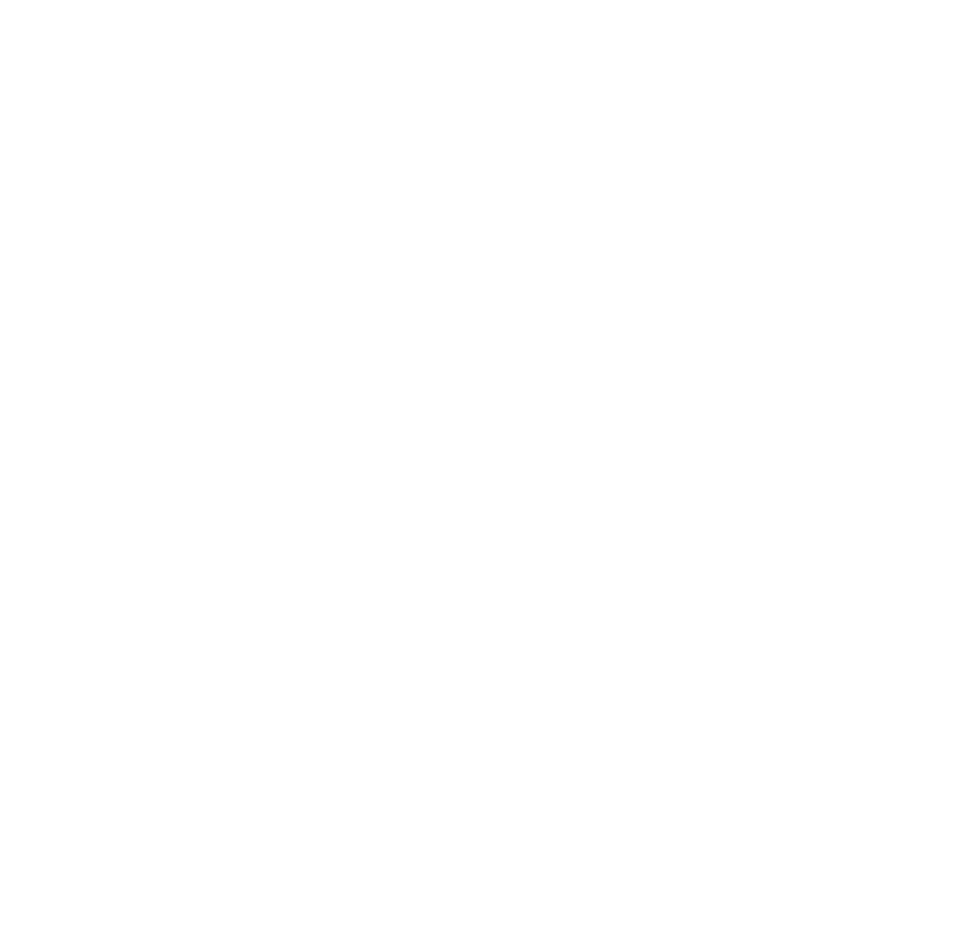
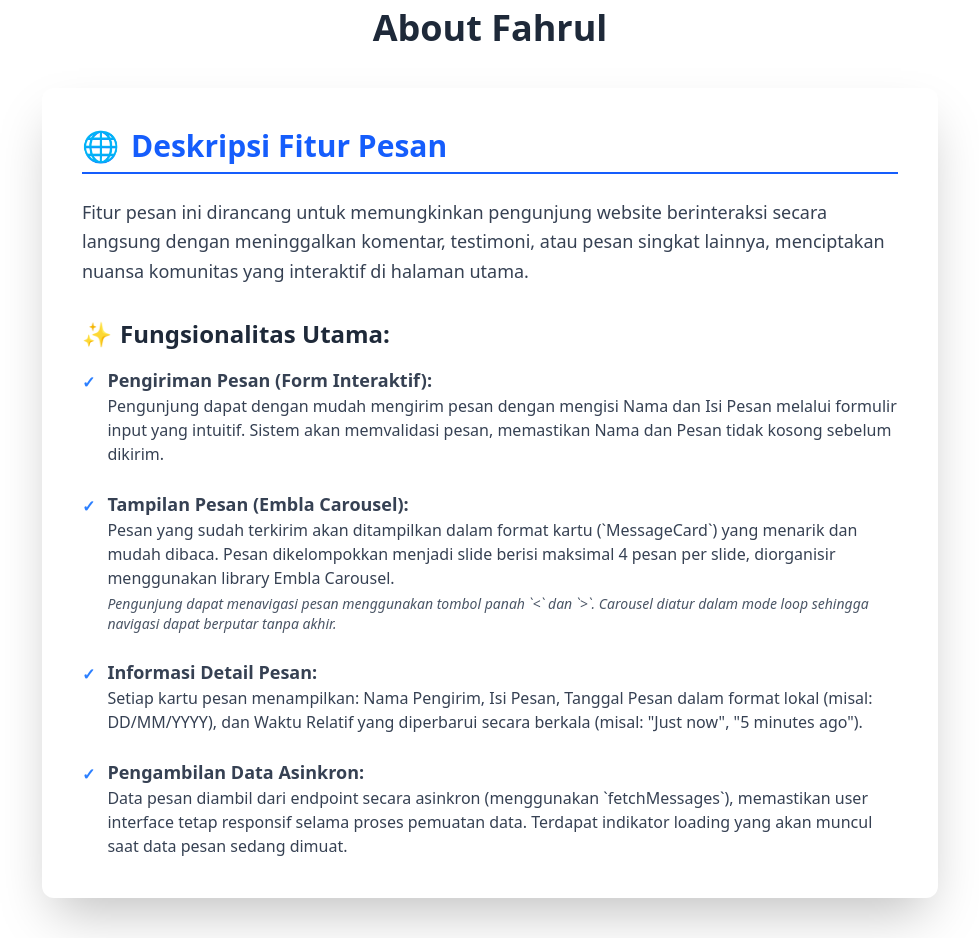
Before and after one commit to Firdaun/latihan-fullstack, a React (Vite) app in the folder frontend/: page / in a window 1280 px wide. Shown: the part 880-1818 px from the top of the page, without its empty margins (150-1129 px from the left). Before the commit the page ends 940 px from the top, so only its background shows below. Built offline with nearby package versions, Linux system fonts and the light colour scheme; no server answers; a web font is replaced by a local one.

Commit message:
nambahkan about dan deskripsi web

```diff
--- a/frontend/src/App.jsx
+++ b/frontend/src/App.jsx
@@ -28,6 +28,7 @@
     return (
         <>
             <HeroSection />
+            <Deskripsi/>
         </>
     )
 }
@@ -114,7 +115,7 @@
     return (
         <>
             <div className="flex flex-col bg-blue-50 items-center justify-center text-center mt-20 gap-5">
-                <h1 className="text-transparent bg-clip-text bg-linear-to-r from-purple-600 via-pink-500 to-yellow-500 text-5xl font-DMSerif py-20">Welcome to our website!</h1>
+                <h1 className="text-transparent bg-clip-text bg-linear-to-r from-purple-600 via-pink-500 to-yellow-500 text-5xl font-DMSerif py-20">Welcome to Fahrul's website!</h1>
             </div>
             <h1 className="place font-semibold text-4xl">Message</h1>
 
@@ -190,3 +191,60 @@
         </div>
     );
 }
+
+function Deskripsi() {
+    return (
+        <>
+            <div className="place px-4 sm:px-6 lg:px-8 py-10">
+            <h2 className="text-4xl font-bold text-center mb-10 text-gray-800">
+                About Fahrul
+            </h2>
+
+            <section className="max-w-4xl mx-auto bg-white p-6 md:p-10 rounded-xl shadow-2xl">
+                <h3 className="text-3xl font-semibold mb-6 border-b-2 pb-2 text-blue-600 flex items-center">
+                    <span role="img" aria-label="globe" className="mr-3">🌐</span> Deskripsi Fitur Pesan
+                </h3>
+                <p className="text-lg text-gray-700 mb-8 leading-relaxed">
+                    Fitur pesan ini dirancang untuk memungkinkan pengunjung website berinteraksi secara langsung dengan meninggalkan komentar, testimoni, atau pesan singkat lainnya, menciptakan nuansa komunitas yang interaktif di halaman utama.
+                </p>
+
+                <h4 className="text-2xl font-bold mb-4 text-gray-800 flex items-center">
+                    <span role="img" aria-label="sparkles" className="mr-2 text-yellow-500">✨</span> Fungsionalitas Utama:
+                </h4>
+
+                <ul className="space-y-6 text-gray-700">
+                    <li className="flex">
+                        <span className="text-blue-500 font-bold mr-3 mt-1">✓</span>
+                        <div>
+                            <p className="font-semibold text-lg">Pengiriman Pesan (Form Interaktif):</p>
+                            <p>Pengunjung dapat dengan mudah mengirim pesan dengan mengisi Nama dan Isi Pesan melalui formulir input yang intuitif. Sistem akan memvalidasi pesan, memastikan Nama dan Pesan tidak kosong sebelum dikirim.</p>
+                        </div>
+                    </li>
+                    <li className="flex">
+                        <span className="text-blue-500 font-bold mr-3 mt-1">✓</span>
+                        <div>
+                            <p className="font-semibold text-lg">Tampilan Pesan (Embla Carousel):</p>
+                            <p>Pesan yang sudah terkirim akan ditampilkan dalam format kartu (`MessageCard`) yang menarik dan mudah dibaca. Pesan dikelompokkan menjadi slide berisi maksimal 4 pesan per slide, diorganisir menggunakan library Embla Carousel.</p>
+                            <p className="mt-1 text-sm italic text-gray-600">Pengunjung dapat menavigasi pesan menggunakan tombol panah `&lt;` dan `&gt;`. Carousel diatur dalam mode loop sehingga navigasi dapat berputar tanpa akhir.</p>
+                        </div>
+                    </li>
+                    <li className="flex">
+                        <span className="text-blue-500 font-bold mr-3 mt-1">✓</span>
+                        <div>
+                            <p className="font-semibold text-lg">Informasi Detail Pesan:</p>
+                            <p>Setiap kartu pesan menampilkan: Nama Pengirim, Isi Pesan, Tanggal Pesan dalam format lokal (misal: DD/MM/YYYY), dan Waktu Relatif yang diperbarui secara berkala (misal: "Just now", "5 minutes ago").</p>
+                        </div>
+                    </li>
+                    <li className="flex">
+                        <span className="text-blue-500 font-bold mr-3 mt-1">✓</span>
+                        <div>
+                            <p className="font-semibold text-lg">Pengambilan Data Asinkron:</p>
+                            <p>Data pesan diambil dari endpoint secara asinkron (menggunakan `fetchMessages`), memastikan user interface tetap responsif selama proses pemuatan data. Terdapat indikator loading yang akan muncul saat data pesan sedang dimuat.</p>
+                        </div>
+                    </li>
+                </ul>
+            </section>
+        </div>
+        </>
+    )
+}
--- a/frontend/src/Navbar.jsx
+++ b/frontend/src/Navbar.jsx
@@ -8,7 +8,7 @@
                 <ul className="flex font-semibold gap-5 items-center">
                     <li><Link to='/'>Home</Link></li>
                     <li><Link to="/contact">Contact</Link></li>
-                    <li><a href="#">About</a></li>
+                    <li><Link to="/about">About</Link></li>
                     <li><a href="#">Course</a></li>
                     <li><a href="#">Blog</a></li>
                 </ul>
--- /dev/null
+++ b/frontend/src/components/About.jsx
@@ -0,0 +1,21 @@
+export default function About() {
+    return (
+        <div className="flex flex-col h-screen justify-center items-center">
+            <div className="flex max-w-1/2 flex-col h-full items-center">
+                <h1 className="text-5xl py-50 font-bold">About Fahrul</h1>
+                <p>Saat pertama kali masuk SMK, Fahrul masih belum memahami apa tujuan hidupnya. Ia masih dalam proses mencari jati diri dan arah masa depannya. Awalnya, Fahrul ingin memilih jurusan TKJ karena merasa jurusan itu lebih sesuai dengan minatnya. Namun, banyak teman dari sekolah lamanya yang juga bersekolah di sana dan sering membully dirinya. Karena takut perundungan itu berlanjut, Fahrul terpaksa memilih jurusan TKR, sebab di jurusan itu ia memiliki lebih banyak teman baru dan berharap bisa memulai lembaran baru. <br /><br />
+
+                    Sayangnya, kehidupan di jurusan TKR tidak langsung berjalan mulus. Teman-teman lamanya yang dulu sering membully Fahrul kembali menyebarkan aibnya kepada teman-teman di jurusan TKR. Akibatnya, beberapa teman barunya ikut membully dirinya. Situasi itu berlangsung hampir setengah tahun dan membuatnya semakin terpuruk. <br /><br />
+
+
+                    Namun, seiring berjalannya waktu, Fahrul mulai menemukan tujuan hidupnya. Ia terinspirasi dari video-video di YouTube dan mulai tertarik untuk menjadi seorang programmer. Dengan tekad yang kuat, ia mulai menabung dengan cara tidak jajan demi bisa merakit sebuah PC sendiri. Bahkan, ia rela menahan keinginan demi keinginannya untuk belajar coding. <br /><br />
+
+                    Singkat cerita, Fahrul akhirnya berhasil membeli sebuah PC dan monitor. Walaupun monitornya hanya seharga 500 ribu rupiah dengan kualitas gambar yang kurang baik dan sering membuat matanya sakit, itu tidak menyurutkan semangatnya. Ia tetap mulai belajar pemrograman dasar seperti HTML, CSS, dan JavaScript selama kurang lebih lima bulan. <br /><br />
+
+                    Setelah lima bulan belajar dengan monitor seadanya, Fahrul mengambil keputusan besar: ia menjual handphone miliknya seharga 1 juta rupiah untuk membeli monitor yang lebih layak. Demi penghematan dan fokus belajar, ia mengganti handphone-nya dengan yang lebih murah, yaitu HP refurbished seharga 500 ribu rupiah. <br /><br />
+
+                    Pengorbanan itu tidak sia-sia. Setelah lima bulan belajar pemrograman dengan lebih serius, Fahrul akhirnya mulai bisa membuat website sendiri. Dan website yang sedang ia bangun sekarang merupakan website kedua yang ia buat dengan penuh kesungguhan dan komitmen terhadap impiannya.</p> <br />
+            </div>
+        </div>
+    )
+}
--- a/frontend/src/main.jsx
+++ b/frontend/src/main.jsx
@@ -3,8 +3,9 @@
 import { BrowserRouter, Route, Routes } from 'react-router'
 import './App.css'
 import App from './App.jsx'
-import Contact from './Contact.jsx'
+import Contact from './components/Contact.jsx'
 import Navbar from './Navbar.jsx'
+import About from './components/About.jsx'
 
 createRoot(document.getElementById('root')).render(
   <StrictMode>
@@ -13,6 +14,7 @@
       <Routes>
         <Route path='/' element={<App />} />
         <Route path='/contact' element={<Contact/>} />
+        <Route path='/about' element={<About/>} />
       </Routes>
     </BrowserRouter>
   </StrictMode>,
```
Also changed, not shown: frontend/src/components/Contact.jsx (renamed from frontend/src/Contact.jsx).
